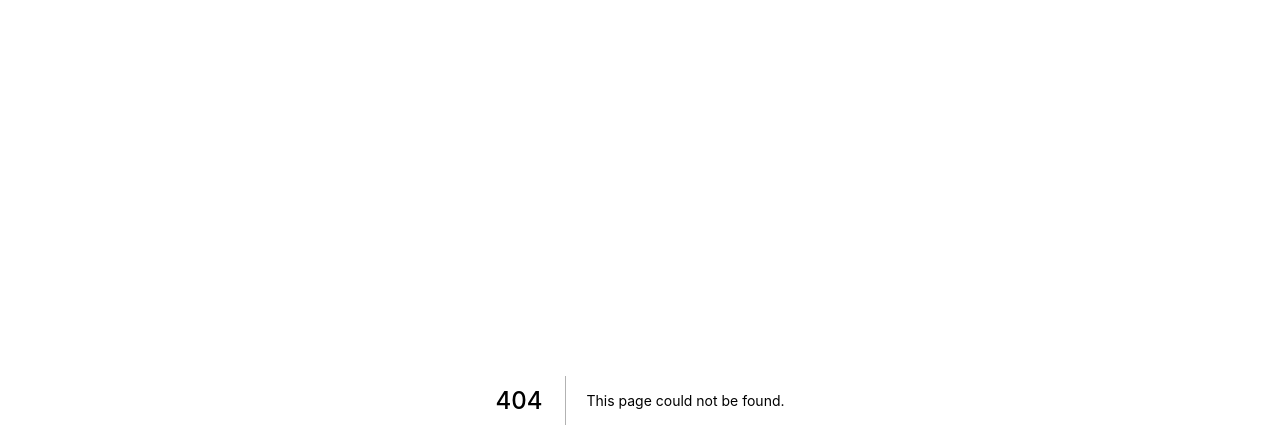
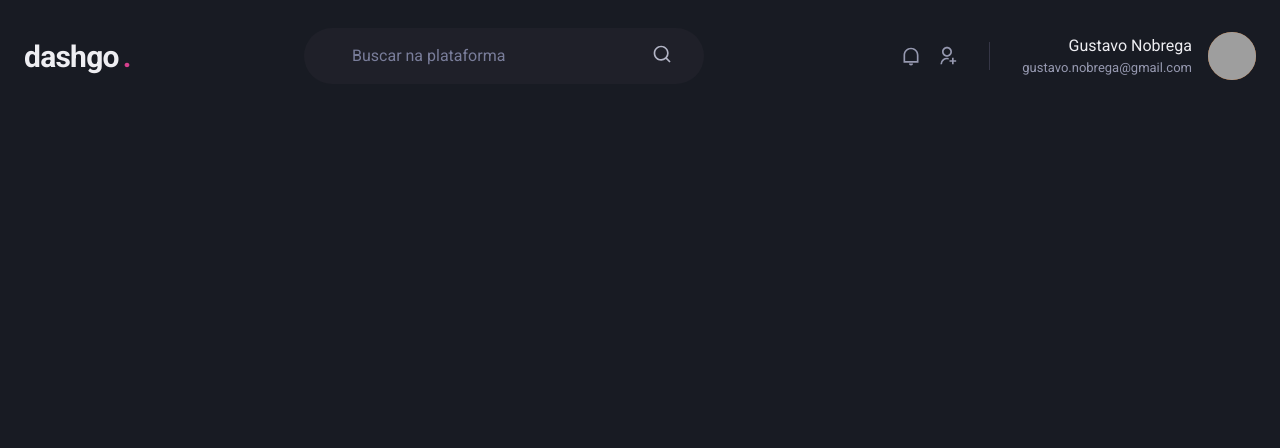
Before and after one commit to gustavonobrega/dashgo, a Next.js app: page /dashboard in a window 1280 px wide. Before the commit this address had no page. Shown: the top 448 px of the page. Built offline with nearby package versions, Linux system fonts and the light colour scheme; grey boxes are pictures that could not be loaded.

Commit message:
create Header component

```diff
--- a/package.json
+++ b/package.json
@@ -15,7 +15,8 @@
     "framer-motion": "^4.1.3",
     "next": "10.1.3",
     "react": "17.0.2",
-    "react-dom": "17.0.2"
+    "react-dom": "17.0.2",
+    "react-icons": "^4.2.0"
   },
   "devDependencies": {
     "@types/node": "^14.14.37",
--- /dev/null
+++ b/src/components/Header.tsx
@@ -0,0 +1,80 @@
+import { Flex, Text, Input, Icon, HStack, Box, Avatar } from '@chakra-ui/react';
+import { RiNotificationLine, RiSearchLine, RiUserAddLine } from 'react-icons/ri';
+
+export function Header() {
+  return (
+    <Flex
+      as="header"
+      w="100%"
+      maxWidth={1480}
+      h="20"
+      mx="auto"
+      mt="4"
+      px="6"
+      align="center"
+    >
+      <Text
+        fontSize="3xl"
+        fontWeight="bold"
+        letterSpacing="tight"
+        w="64"
+      >
+        dashgo
+        <Text as="span" ml="1" color="pink.500" >.</Text>
+      </Text>
+
+      <Flex
+        as="label"
+        flex="1"
+        py="4"
+        px="8"
+        ml="6"
+        maxWidth={400}
+        alignSelf="center"
+        color="gray.200"
+        position="relative"
+        bg="gray.800"
+        borderRadius="full"
+      >
+
+        <Input
+          color="gray.50"
+          variant="unstyled"
+          px="4"
+          mr="4"
+          placeholder="Buscar na plataforma"
+          _placeholder={{ color: "gray.400" }}
+        />
+
+        <Icon as={RiSearchLine} fontSize="20"/>
+      </Flex>
+
+      <Flex
+        align="center"
+        ml="auto"
+      >
+        <HStack
+          spacing="4"
+          mx='8'
+          pr="8"
+          py="1"
+          color="gray.300"
+          borderRightWidth={1}
+          borderColor="gray.700"
+        >
+          <Icon as={RiNotificationLine} fontSize="20" />
+          <Icon as={RiUserAddLine} fontSize="20" />
+        </HStack>
+
+        <Flex align="center">
+          <Box mr="4" textAlign="right" >
+            <Text>Gustavo Nobrega</Text>
+            <Text color="gray.300" fontSize="small" >gustavo.nobrega@gmail.com</Text>
+          </Box>
+
+          <Avatar size="md" name="Gustavo Nobrega" src="https://github.com/gustavonobrega.png" />
+        </Flex>
+      </Flex>
+    </Flex>
+  );
+}
--- /dev/null
+++ b/src/pages/dashboard.tsx
@@ -0,0 +1,7 @@
+import { Header } from "../components/Header";
+
+export default function Dashboard() {
+  return (
+    <Header />
+  )
+}
```
Also changed, not shown: 1 other file (tests, documents, lock files or other folders).
